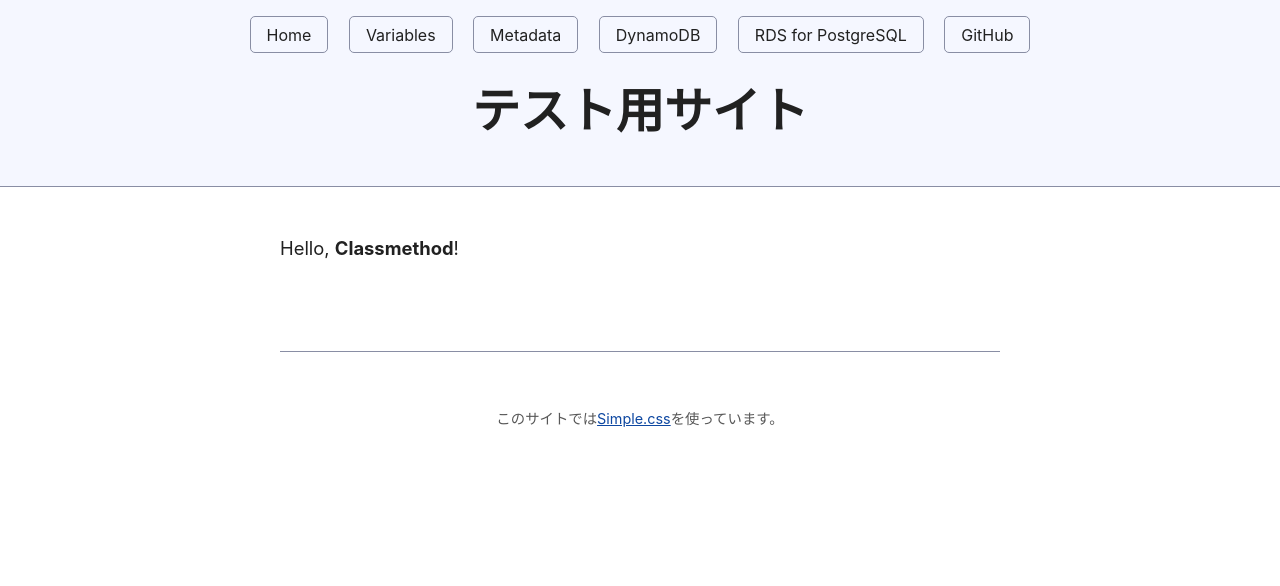
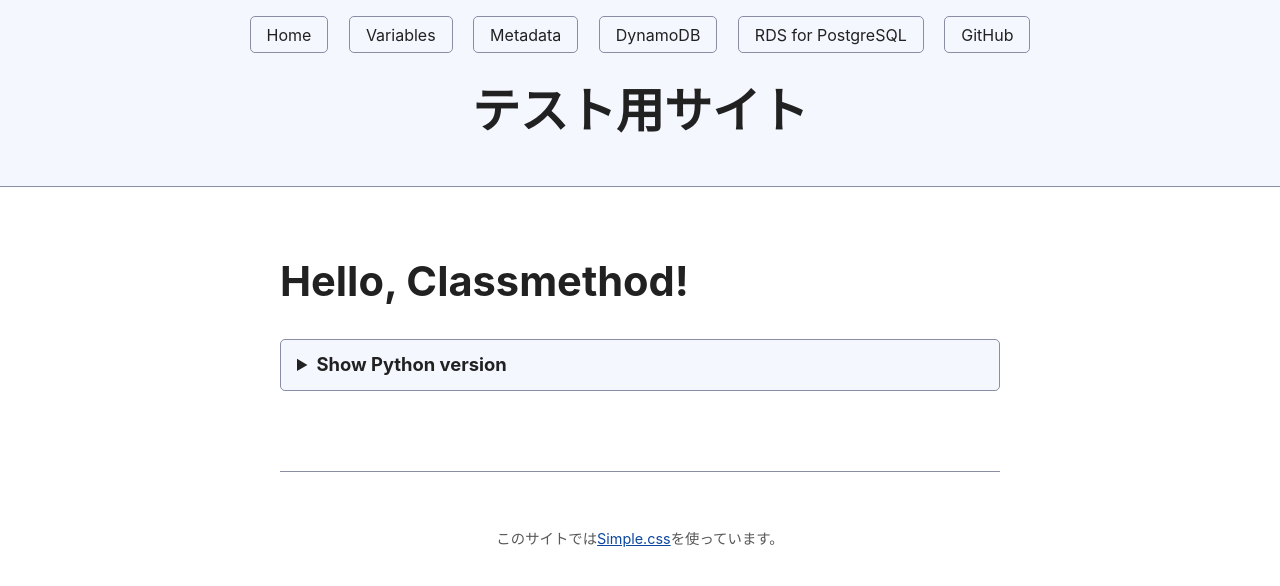
Before and after one commit to stknohg/app-runner-flask-sample, a Flask app: page / in a window 1280 px wide. Shown: the top 586 px of the page. Run offline with Flask 3, Linux system fonts and the light colour scheme.

Commit message:
Added function to display Python version.

```diff
--- a/app/app.py
+++ b/app/app.py
@@ -1,3 +1,4 @@
+import sys
 from flask import Flask, render_template, request
 from models import *
 
@@ -6,7 +7,7 @@ app = Flask(__name__)
 
 @app.route("/")
 def index():
-    return render_template('index.html', message="Classmethod")
+    return render_template('index.html', message="Classmethod", python_version=sys.version)
 
 
 @app.route("/variables/")
--- a/app/templates/index.html
+++ b/app/templates/index.html
@@ -1,4 +1,8 @@
 {% extends "base.html" %}
 {% block body %}
-<p>Hello, <b>{{ message }}</b>!</p>
+<h2>Hello, {{ message }}!</h2>
+<details>
+    <summary>Show Python version</summary>
+    <p>Python: {{ python_version }}</p>
+</details>
 {% endblock %}
```
